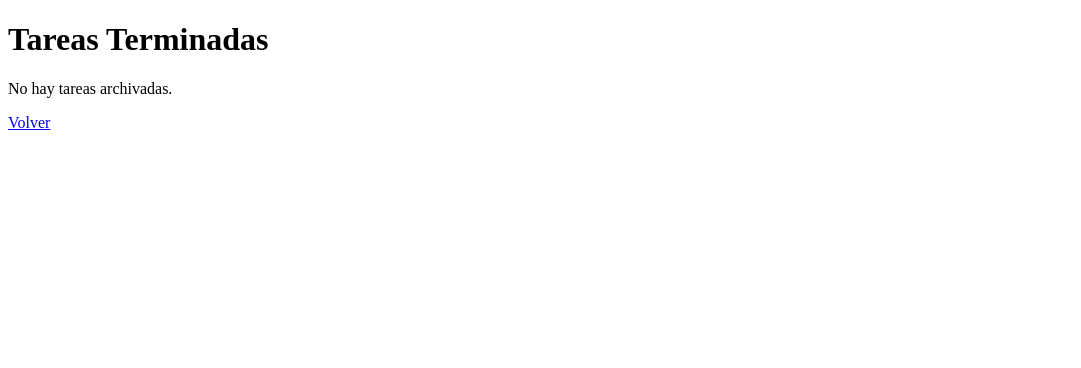
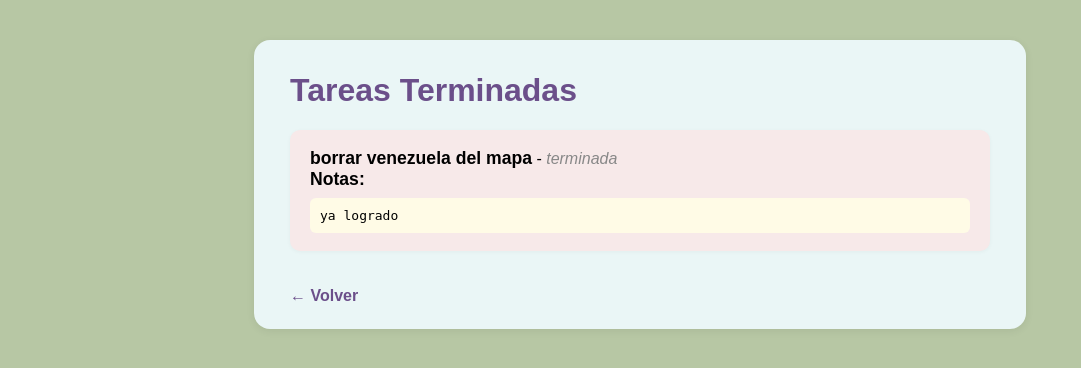
Before and after one commit to Saul1hdz/NovaTareas, a Flask app: page /archived in a window 1280 px wide. Shown: the top 368 px of the page, without its empty margins (0-1081 px from the left). Run offline with Flask 3, Linux system fonts and the light colour scheme.

Commit message:
mejoras en el diseño de las notas y los arcivos

```diff
--- a/archived_tasks.json
+++ b/archived_tasks.json
@@ -1,3 +1,7 @@
 [
-
+  {
+    "title": "borrar venezuela del mapa",
+    "status": "terminada",
+    "notes": "ya logrado"
+  }
 ]
--- a/templates/archived.html
+++ b/templates/archived.html
@@ -3,18 +3,74 @@
 <head>
     <meta charset="UTF-8">
     <title>Tareas Archivadas</title>
+    <style>
+        body {
+            font-family: Arial, sans-serif;
+            margin: 0;
+            background: #b7c7a4;
+        }
+        .container {
+            max-width: 700px;
+            margin: 40px auto;
+            background: #eaf6f6;
+            border-radius: 16px;
+            box-shadow: 0 2px 8px rgba(0,0,0,0.07);
+            padding: 32px 36px 24px 36px;
+        }
+        h1 {
+            margin-top: 0;
+            color: #6b4f8a;
+        }
+        .archived-task {
+            background: #f7e9e9;
+            border-radius: 10px;
+            margin-bottom: 18px;
+            padding: 18px 20px;
+            box-shadow: 0 1px 4px rgba(0,0,0,0.04);
+        }
+        .archived-task strong {
+            font-size: 1.1em;
+        }
+        .archived-task em {
+            color: #888;
+        }
+        .archived-task pre {
+            background: #fffbe6;
+            border-radius: 6px;
+            padding: 10px;
+            margin: 8px 0 0 0;
+            font-size: 1em;
+        }
+        .no-tasks {
+            color: #888;
+            font-style: italic;
+            margin: 32px 0;
+        }
+        .back-link {
+            display: inline-block;
+            margin-top: 18px;
+            color: #6b4f8a;
+            text-decoration: none;
+            font-weight: bold;
+        }
+        .back-link:hover {
+            text-decoration: underline;
+        }
+    </style>
 </head>
 <body>
+    <div class="container">
         <h1>Tareas Terminadas</h1>
         {% for task in tasks %}
-        <div class="tarea">
+            <div class="archived-task">
                 <strong>{{ task.title }}</strong> - <em>{{ task.status }}</em><br>
-            <strong>Notas:</strong> <br>
+                <strong>Notas:</strong>
                 <pre>{{ task.notes }}</pre>
             </div>
         {% else %}
-        <p>No hay tareas archivadas.</p>
+            <div class="no-tasks">No hay tareas archivadas.</div>
         {% endfor %}
-    <a href="/">Volver</a>
+        <a class="back-link" href="/">&larr; Volver</a>
+    </div>
 </body>
 </html>
```
Also changed, not shown: tasks.json (+6 -2 lines), templates/archive.html (+84 -8 lines). Lines whose indentation alone changed are shown as unchanged.
